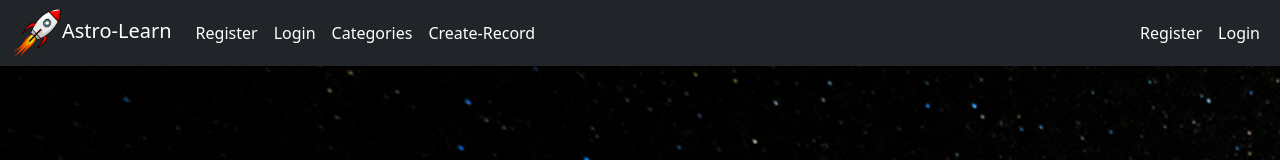
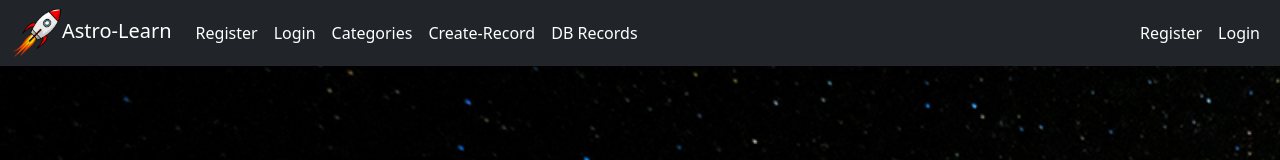
Before and after one commit to ParkerGoby/Team4Capstone, a React (Create React App) app: page / in a window 1280 px wide. Shown: the top 160 px of the page. Built offline with nearby package versions, Linux system fonts and the light colour scheme.

Commit message:
update nav

```diff
--- a/src/navigationBar.js
+++ b/src/navigationBar.js
@@ -27,7 +27,9 @@ export function NavigationBar() {
                     <li class="nav-item">
                         <a class="nav-link"><Link style={{color: 'white',textDecoration: 'none' }} to="/create">Create-Record</Link></a>
                     </li>
-
+                    <li class="nav-item">
+                        <a class="nav-link"><Link style={{color: 'white',textDecoration: 'none' }} to="/recordList">DB Records</Link></a>
+                    </li>
 
                 </ul>
 
```
